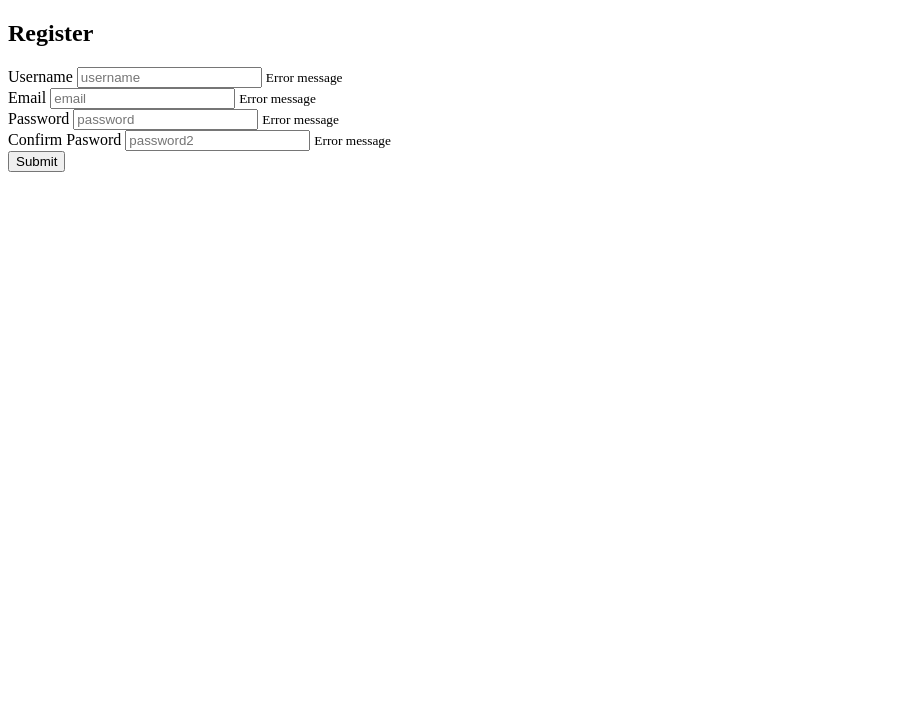
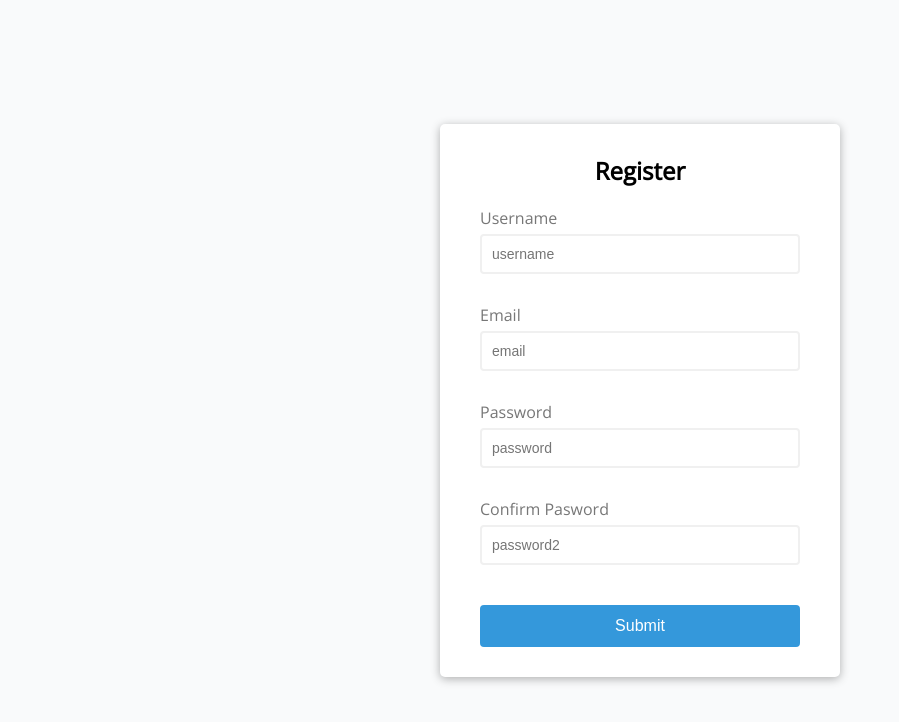
Before and after one commit to codingislove7/form-validator, a plain HTML site: page index.html in a window 1280 px wide. Shown: the whole page, without its empty margins (0-899 px from the left). Drawn offline with nearby package versions, Linux system fonts and the light colour scheme.

Commit message:
add styles

```diff
--- a/index.html
+++ b/index.html
@@ -3,6 +3,7 @@
   <head>
     <meta charset="UTF-8" />
     <meta name="viewport" content="width=device-width, initial-scale=1.0" />
+    <link rel="stylesheet" href="style.css">
     <title>Form Validator</title>
   </head>
   <body>
--- a/style.css
+++ b/style.css
@@ -0,0 +1,95 @@
+@import url('https://fonts.googleapis.com/css?family=Open+Sans&display=swap');
+
+:root {
+  --success-color: #2ecc71;
+  --error-color: #e74c3c;
+}
+
+* {
+  box-sizing: border-box;
+}
+
+body {
+  background-color: #f9fafb;
+  font-family: 'Open Sans', sans-serif;
+  display: flex;
+  align-items: center;
+  justify-content: center;
+  min-height: 100vh;
+  margin: 0;
+}
+
+.container {
+  background-color: #fff;
+  border-radius: 5px;
+  box-shadow: 0 2px 10px rgba(0, 0, 0, 0.3);
+  width: 400px;
+}
+
+h2 {
+  text-align: center;
+  margin: 0 0 20px;
+}
+
+.form {
+  padding: 30px 40px;
+}
+
+.form-control {
+  margin-bottom: 10px;
+  padding-bottom: 20px;
+  position: relative;
+}
+
+.form-control label {
+  color: #777;
+  display: block;
+  margin-bottom: 5px;
+}
+
+.form-control input {
+  border: 2px solid #f0f0f0;
+  border-radius: 4px;
+  display: block;
+  width: 100%;
+  padding: 10px;
+  font-size: 14px;
+}
+
+.form-control input:focus {
+  outline: 0;
+  border-color: #777;
+}
+
+.form-control.success input {
+  border-color: var(--success-color);
+}
+
+.form-control.error input {
+  border-color: var(--error-color);
+}
+
+.form-control small {
+  color: var(--error-color);
+  position: absolute;
+  bottom: 0;
+  left: 0;
+  visibility: hidden;
+}
+
+.form-control.error small {
+  visibility: visible;
+}
+
+.form button {
+  cursor: pointer;
+  background-color: #3498db;
+  border: 2px solid #3498db;
+  border-radius: 4px;
+  color: #fff;
+  display: block;
+  font-size: 16px;
+  padding: 10px;
+  margin-top: 20px;
+  width: 100%;
+}
```
